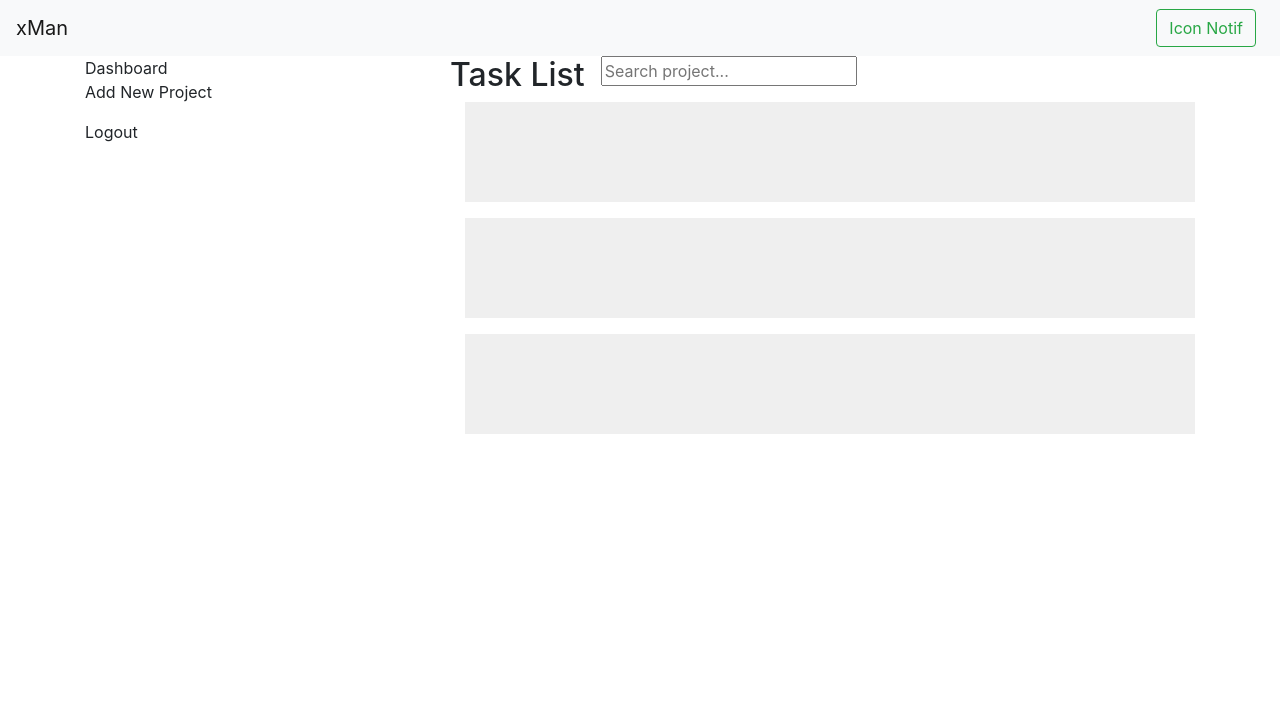
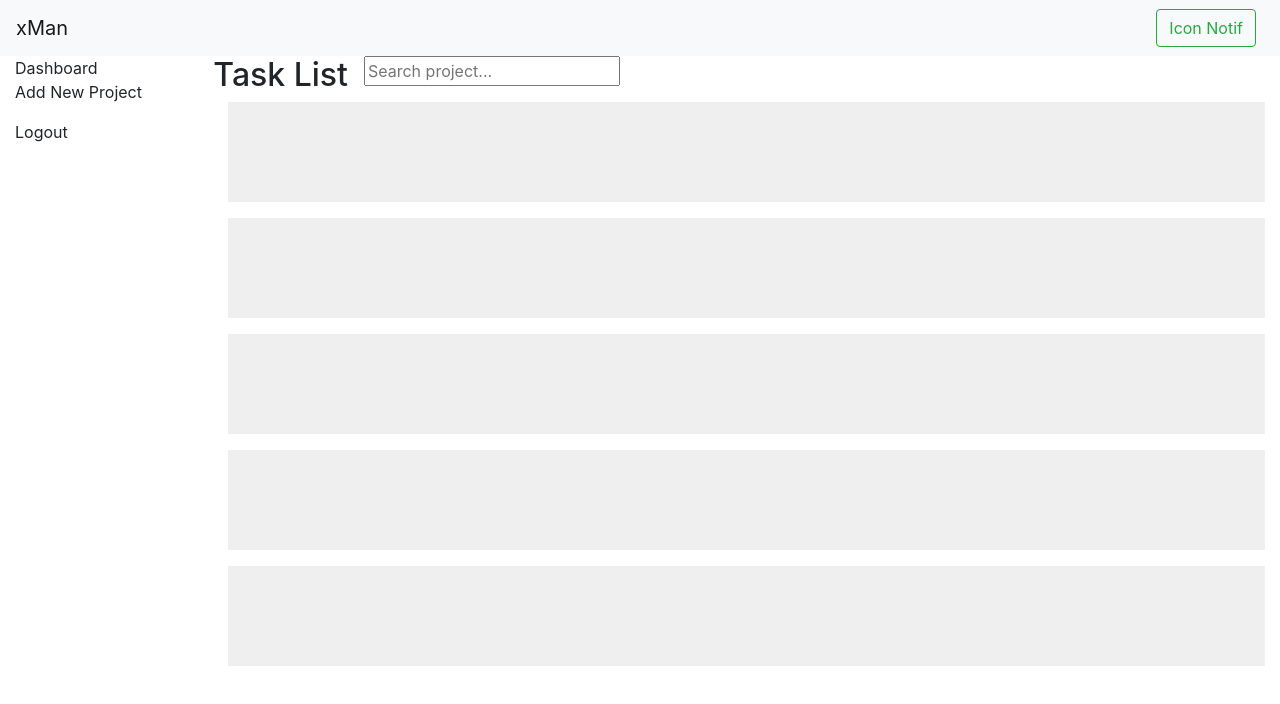
Before and after one commit to task-management-xapiens-batch-2/front-end-big-case, a React (Create React App) app: page /dashboard in a window 1280 px wide. Shown: the top 704 px of the page. Built offline with nearby package versions, Linux system fonts and the light colour scheme.

Commit message:
Add SideMenu & Project components

```diff
--- /dev/null
+++ b/src/components/Project.component.jsx
@@ -0,0 +1,12 @@
+import React from "react";
+
+const ProjectComponent = () => {
+  return (
+    <div
+      style={{ backgroundColor: "#efefef", height: 100 }}
+      className="row mb-3"
+    />
+  );
+};
+
+export default ProjectComponent;
--- /dev/null
+++ b/src/components/SideMenu.component.jsx
@@ -0,0 +1,17 @@
+import React from "react";
+
+const SideMenuComponent = () => {
+  return (
+    <div>
+      <ul>
+        <li>Dashboard</li>
+        <li>Add New Project</li>
+      </ul>
+      <ul>
+        <li>Logout</li>
+      </ul>
+    </div>
+  );
+};
+
+export default SideMenuComponent;
--- a/src/index.js
+++ b/src/index.js
@@ -1,6 +1,6 @@
 import React from "react";
 import ReactDOM from "react-dom";
-import "./index.css";
+import "./styles/index.css";
 import App from "./App";
 import "bootstrap/dist/css/bootstrap.css";
 
--- a/src/pages/Dashboard.js
+++ b/src/pages/Dashboard.js
@@ -1,21 +1,15 @@
 import React from "react";
+import ProjectComponent from "../components/Project.component";
+import SideMenuComponent from "../components/SideMenu.component";
 
 const Dashboard = () => {
   return (
-    <div className="container">
+    <div className="container-fluid">
       <div className="row">
-        <div className="col-sm-4">
-          <div>
-            <ul>
-              <li>Dashboard</li>
-              <li>Add New Project</li>
-            </ul>
-            <ul>
-              <li>Logout</li>
-            </ul>
-          </div>
+        <div className="col-sm-2">
+          <SideMenuComponent />
         </div>
-        <div className="col-sm-8">
+        <div className="col-sm-10">
           <div className="row">
             <h2>Task List</h2>
             <div className="ml-3">
@@ -23,18 +17,11 @@ const Dashboard = () => {
             </div>
           </div>
           <div className="col">
-            <div
-              style={{ backgroundColor: "#efefef", height: 100 }}
-              className="row mb-3"
-            />
-            <div
-              style={{ backgroundColor: "#efefef", height: 100 }}
-              className="row mb-3"
-            />
-            <div
-              style={{ backgroundColor: "#efefef", height: 100 }}
-              className="row mb-3"
-            />
+            <ProjectComponent />
+            <ProjectComponent />
+            <ProjectComponent />
+            <ProjectComponent />
+            <ProjectComponent />
           </div>
         </div>
       </div>
```
Also changed, not shown: src/components/Navbar.component.jsx (+1 -8 lines), src/styles/index.css (renamed from src/index.css).
